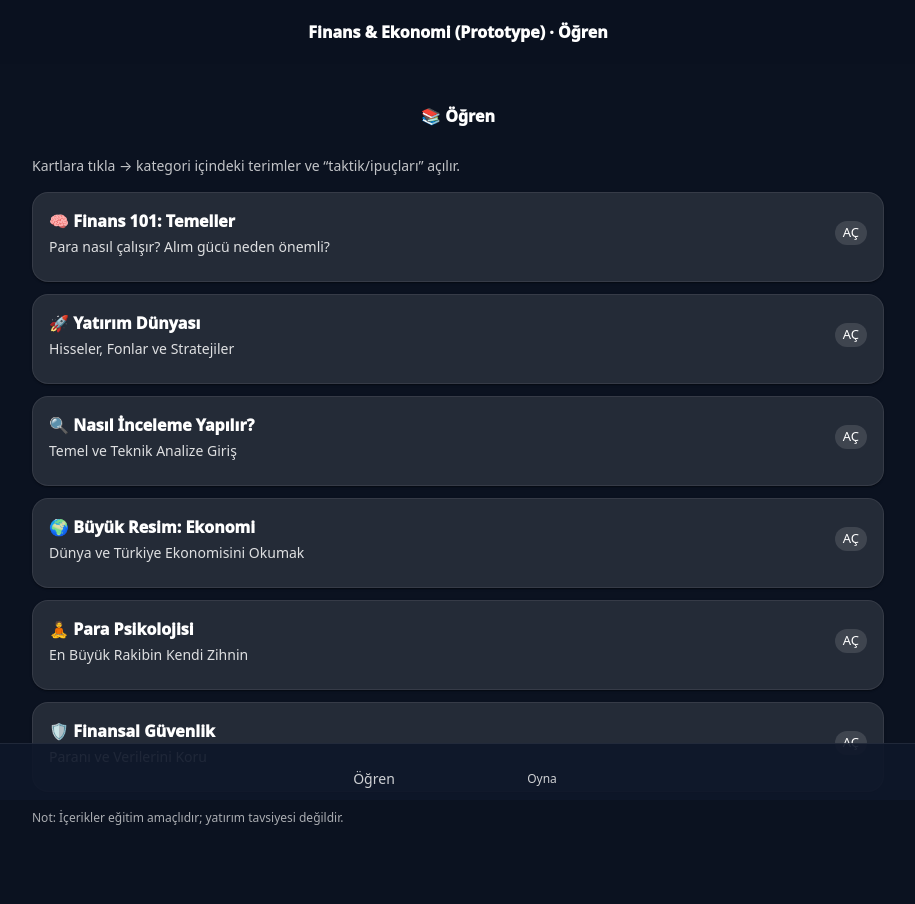
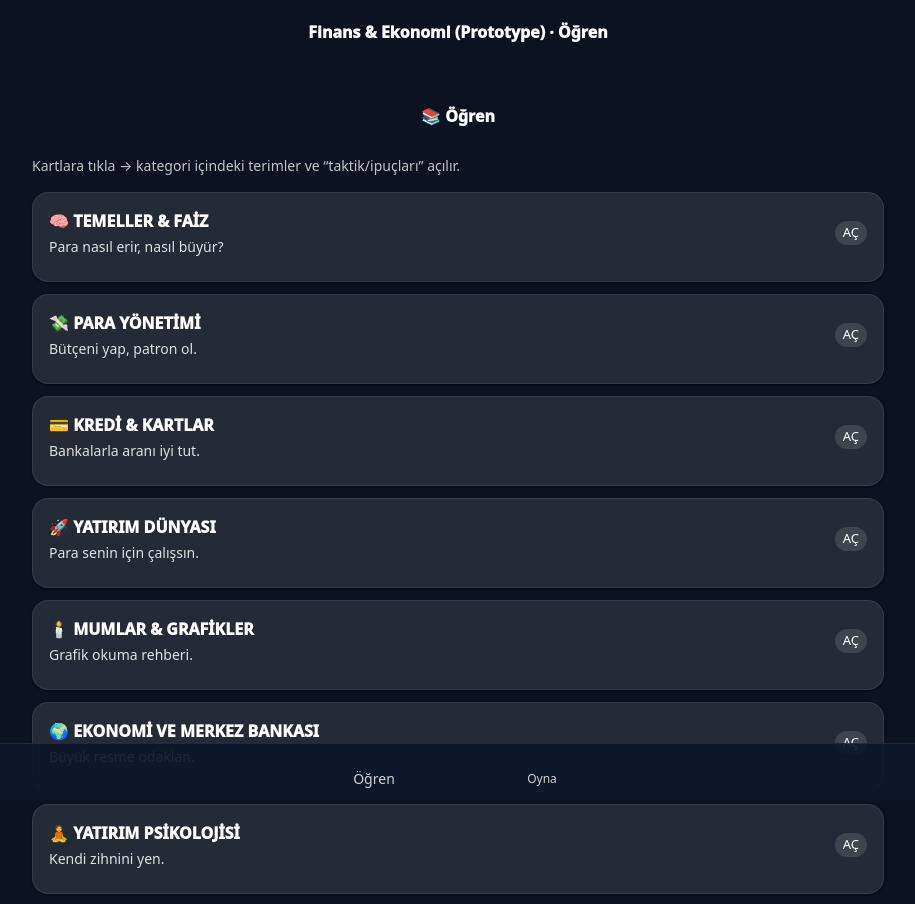
Before and after one commit to ege-kilavuz/economy-lab, a React (Vite) app: page / in a window 1280 px wide. Shown: the top 904 px of the page, without its empty margins (182-1097 px from the left). Built offline with nearby package versions, Linux system fonts and the light colour scheme; some icons are missing.

Commit message:
feat: complete rewrite to include all previous content (candles, credit, market) as separate cards

```diff
--- a/src/learn/content.ts
+++ b/src/learn/content.ts
@@ -4,7 +4,7 @@ export type LearnCategoryId =
   | 'credit'
   | 'investing'
   | 'markets'
-  | 'analysis'
+  | 'stock-patterns'
   | 'macro'
   | 'psychology'
   | 'safety';
@@ -36,237 +36,286 @@ export type LearnCategory = {
   quiz: LearnQuestion[];
 };
 
-// --- DYNAMIC QUIZ GENERATORS ---
-
-function generateQuiz(categoryId: LearnCategoryId): LearnQuestion[] {
-  const pool: LearnQuestion[] = [];
-
-  if (categoryId === 'basics') {
-    const scenarios = [
-      { q: 'Enflasyon %100 ise cebindeki 200 TL bir yıl sonra kaç TL değerinde olur?', a: ['200 TL', '100 TL', '400 TL', '0 TL'], c: 1, e: 'Fiyatlar 2 katına çıktığı için paran yarı yarıya erir.' },
-      { q: 'Bileşik getirinin en büyük dostu nedir?', a: ['Yüksek maaş', 'Zaman', 'Şans', 'Borç'], c: 1, e: 'Zaman geçtikçe kazancın kazancı katlanarak büyür.' },
-      { q: 'Likidite neyi temsil eder?', a: ['Paranın rengini', 'Hemen nakde dönebilme hızını', 'Toplam borcu', 'Altın miktarını'], c: 1, e: 'Likit varlıklar (nakit gibi) anında harcanabilir.' },
-      { q: 'Nominal artış %20, Enflasyon %50 ise durum nedir?', a: ['Zenginsin', '%30 Kardasın', 'Reel olarak fakirleştin', 'Değişmedi'], c: 2, e: 'Giderin gelirinden çok artıyorsa alım gücün düşer.' },
-    ];
-    scenarios.forEach((s, i) => pool.push({ id: `b-q-${i}`, ...s }));
+// --- GEN-Z QUIZ GENERATOR HELPERS ---
+function pickRandom<T>(arr: T[]): T {
+  return arr[Math.floor(Math.random() * arr.length)];
 }
 
-  if (categoryId === 'investing') {
-    const assets = ['Hisse', 'Kripto', 'Fon', 'Altın'];
-    assets.forEach((as, i) => {
-      pool.push({
-        id: `inv-q-${i}`,
-        q: `${as} yatırımında "Kademeli Alım" (DCA) yapmanın mantığı nedir?`,
-        choices: ['Hemen zengin olmak', 'Ortalama maliyeti düşürüp riski yaymak', 'En tepeden almak', 'Borçlanmak'],
-        correctIndex: 1,
-        explain: 'Fiyatlar düşerken de alarak ortalamayı dengelemek her zaman daha güvenlidir.',
-      });
-    });
-    pool.push({
-      id: 'inv-q-div',
-      q: 'Portföy çeşitlendirmesi neden "ücretsiz öğle yemeği"dir?',
-      choices: ['Yemek bedava olduğu için', 'Riski azaltıp getiri potansiyelini koruduğu için', 'Sadece zenginlere özel olduğu için', 'Garanti kazanç sağladığı için'],
-      correctIndex: 1,
-      explain: 'Tüm yumurtaları aynı sepete koymamak risk yönetiminin temelidir.',
-    });
+function generateBasicsQuiz(): LearnQuestion[] {
+  return [
+    { id: 'bq1', q: 'Reel gelir ne demektir?', choices: ['Cepteki para miktarı', 'Paranın alabildiği mal miktarı', 'Banka puanı', 'Maaş zammı'], correctIndex: 1, explain: 'Nominal rakam değil, alım gücü önemlidir.' },
+    { id: 'bq2', q: 'Bileşik faiz için en önemli değişken nedir?', choices: ['Yüksek anapara', 'Zaman/Süre', 'Şans', 'Banka adı'], correctIndex: 1, explain: 'Zaman en büyük çarpandır, kartopu etkisi yaratır.' },
+    { id: 'bq3', q: 'Likidite neyi anlatır?', choices: ['Paranın rengini', 'Varlığın nakde dönme hızını', 'Toplam borcu', 'Enflasyonu'], correctIndex: 1, explain: 'Likit varlık (nakit gibi) anında harcanabilir.' },
+  ];
 }
 
-  if (categoryId === 'macro') {
-    pool.push({
-      id: 'macro-q-1',
-      q: 'Merkez Bankası faizleri artırırsa genelde ne olması beklenir?',
-      choices: ['Krediler ucuzlar', 'Harcamalar azalır, enflasyon frenlenir', 'Borsa uçar', 'Dolar düşer (kesin)'],
-      correctIndex: 1,
-      explain: 'Yüksek faiz borçlanmayı zorlaştırır ve piyasayı soğutur.',
-    });
-    pool.push({
-      id: 'macro-q-2',
-      q: 'Resesyon ne demektir?',
-      choices: ['Ekonominin aşırı büyümesi', 'Ekonomik daralma/duraklama', 'Fiyatların düşmesi', 'Vergi indirimi'],
-      correctIndex: 1,
-      explain: 'Ekonomik faaliyetlerin uzun süre gerilemesine resesyon denir.',
-    });
+function generateStockQuiz(): LearnQuestion[] {
+  return [
+    { id: 'sq1', q: 'Çekiç (Hammer) mumu nerede daha anlamlıdır?', choices: ['Yükselişin tepesinde', 'Düşüş trendinin sonunda/destekte', 'Yatay piyasada', 'Hafta sonu'], correctIndex: 1, explain: 'Düşüşten sonra alıcı tepkisini gösterir.' },
+    { id: 'sq2', q: 'Marubozu mumu neyi temsil eder?', choices: ['Kararsızlık', 'Sert ve kararlı bir hareket', 'Borsa kapanışı', 'Haber beklentisi'], correctIndex: 1, explain: 'Fitilsiz gövde, o yöndeki mutlak gücü gösterir.' },
+    { id: 'sq3', q: 'Doji mumu gördüğünüzde ne yapmalısınız?', choices: ['Hemen her şeyi satın', 'Hemen her şeyi alın', 'Kararsızlık var, teyit bekleyin', 'Uygulamayı kapatın'], correctIndex: 2, explain: 'Açılış/Kapanış aynıysa güçler dengededir, yön belli değildir.' },
+  ];
 }
 
-  if (categoryId === 'psychology') {
-    pool.push({
-      id: 'psy-q-1',
-      q: 'Zararda bekleyip karda hemen satma eğilimi nedir?',
-      choices: ['Dahilik', 'Kayıptan kaçınma (Loss Aversion)', 'Sabır', 'Teknik analiz'],
-      correctIndex: 1,
-      explain: 'İnsan beyni acıyı sevmez, bu yüzden zararı kabullenemez ama karı hemen almak ister.',
-    });
+function generateCreditQuiz(): LearnQuestion[] {
+  return [
+    { id: 'cq1', q: 'Kredi kartı asgari tutarını ödemek borcu bitirir mi?', choices: ['Evet', 'Hayır, kalan borca faiz biner', 'Bazen', 'Banka siler'], correctIndex: 1, explain: 'Asgari sadece gecikmeye düşmeni engeller, borç sarmalı yaratır.' },
+    { id: 'cq2', q: 'Limitin tamamını kullanmak neden risklidir?', choices: ['Banka kızar', 'Acil durumda yerin kalmaz', 'Puanın artar', 'Daha çok kazandırır'], correctIndex: 1, explain: 'Limit doluysa manevra alanın sıfıra iner.' },
+  ];
 }
 
-  // Fallback / Filler to reach volume
-  for (let k = pool.length; k < 30; k++) {
-    pool.push({
-      id: `${categoryId}-fill-${k}`,
-      q: `Bu kategorideki finansal okuryazarlık düzeyi neden önemlidir?`,
-      choices: ['Gerek yok', 'Hatalı kararları azaltmak için', 'Hemen milyoner olmak için', 'Borsa oynamak için'],
-      correctIndex: 1,
-      explain: 'Bilgi en büyük koruyucudur.',
-    });
-  }
-
-  return pool;
-}
-
-// --- CONTENT DEFINITIONS ---
+// --- FULL DATASET ---
 
 export const LEARN_CATEGORIES: LearnCategory[] = [
   {
     id: 'basics',
-    title: 'Finans 101: Temeller',
-    subtitle: 'Para nasıl çalışır? Alım gücü neden önemli?',
+    title: 'TEMELLER & FAİZ',
+    subtitle: 'Para nasıl erir, nasıl büyür?',
     icon: '🧠',
     items: [
       {
-        id: 'inflation-deep',
-        title: 'Enflasyon: Sinsi Hırsız',
-        short: 'Paranın zaman içindeki değer kaybı.',
+        id: 'inflation',
+        title: 'ENFLASYON',
+        short: 'Paranın sinsi düşmanı.',
         body: [
-          'Enflasyon sadece "zam gelmesi" değildir; paranın alım gücünün buharlaşmasıdır.',
-          'Eğer yıllık enflasyon %60 ise, kenarda tuttuğun 1000 TL seneye aslında 400 TL gibi davranır.',
-          'Gençler için kural: Gelirini enflasyondan hızlı artırman veya paranı enflasyona karşı koruyan varlıklara (hisse, emtia vb.) yatırman şart.',
+          'Enflasyon, her şeyin fiyatının artması değil, paranın "değer kaybetmesidir".',
+          'Bro olay şu: Maaşın %30 artarken her şey %60 artıyorsa aslında her ay daha çok fakirleşiyorsun.',
+          'Reel değer, cebindeki TL değil o TL ile kaç hamburger alabildiğindir.',
         ],
-        tips: ['Bir varlığın fiyatına bakma, o parayla kaç tane "sepet" alabildiğine bak.'],
+        tips: ['Alım gücünü korumak için yatırım yapman şart.'],
       },
       {
-        id: 'opportunity-cost',
-        title: 'Fırsat Maliyeti',
-        short: 'Bir şeyi seçerken vazgeçtiğin diğer şey.',
+        id: 'interest-basic',
+        title: 'FAİZ & BİLEŞİK ETKİ',
+        short: 'Einstein’ın 8. harikası.',
         body: [
-          'Bugün o pahalı ayakkabıyı alırken sadece para harcamıyorsun. O parayı bir fonun içinde büyütme "fırsatından" da vazgeçiyorsun.',
-          'Her harcama bir tercihtir. "Bunu almasaydım ne yapabilirdim?" sorusu finansal zekanın başlangıcıdır.',
+          'Faiz, parayı kullanmanın kira bedelidir.',
+          'Bileşik etki ise kazancının da kazanç getirmesidir. Kar topu gibi büyür.',
+          'Zaman bu işin en büyük hilesidir (cheat code). Ne kadar erken, o kadar stonks.',
+        ],
+      },
+      {
+        id: 'liquidity',
+        title: 'LİKİDİTE',
+        short: 'Paraya hemen ulaşabilmek.',
+        body: [
+          'Nakit en likit varlıktır. Ev/Arsa ise likiditesi en düşük olandır.',
+          'Acil bir şey olduğunda evini 5 dakikada satamazsın ama bankadaki parayı hemen harcarsın.',
         ],
       },
     ],
-    quiz: generateQuiz('basics'),
+    quiz: generateBasicsQuiz(),
+  },
+  {
+    id: 'budget',
+    title: 'PARA YÖNETİMİ',
+    subtitle: 'Bütçeni yap, patron ol.',
+    icon: '💸',
+    items: [
+      {
+        id: '50-30-20',
+        title: '50/30/20 KURALI',
+        short: 'Bütçe yapmanın en kolay yolu.',
+        body: [
+          '%50 İhtiyaç (Kira, fatura, gıda).',
+          '%30 İstek (Konser, oyun, dışarıda yemek).',
+          '%20 Gelecek (Yatırım ve borç kapatma).',
+        ],
+        tips: ['Bu oranlar kutsal değil, kendine göre esnetebilirsin ama %20 altına düşmemeye çalış.'],
+      },
+      {
+        id: 'emergency-fund',
+        title: 'ACİL DURUM FONU',
+        short: 'Kötü gün kalkanı.',
+        body: [
+          'Hayat bazen tokat atar: telefon bozulur, sağlık masrafı çıkar.',
+          'Acil durum fonun yoksa kredi kartına sarılırsın, sonra faiz sarmalına girersin.',
+          'Hedef: En az 3 aylık temel giderini kenara koy.',
+        ],
+      },
+    ],
+    quiz: generateBasicsQuiz(), // Placeholder mix
+  },
+  {
+    id: 'credit',
+    title: 'KREDİ & KARTLAR',
+    subtitle: 'Bankalarla aranı iyi tut.',
+    icon: '💳',
+    items: [
+      {
+        id: 'min-pay',
+        title: 'ASGARİ ÖDEME TUZAĞI',
+        short: 'Bitmeyen borç sarmalı.',
+        body: [
+          'Asgariyi ödediğinde sadece gecikmeye düşmezsin ama borcun ana kısmı durur ve deli gibi faiz biner.',
+          'Her ay asgari ödemek, süzgeçle havuz doldurmaya çalışmaktır.',
+        ],
+        tips: ['Her zaman kart borcunun tamamını kapatmaya çalış.'],
+      },
+      {
+        id: 'credit-score',
+        title: 'KREDİ NOTU (FİNDEKS)',
+        short: 'Senin finansal karizman.',
+        body: [
+          'Ödemelerini aksatırsan kredi notun düşer. Notun düşükse banka sana kredi vermez veya yüksek faiz ister.',
+          'Zamanında ödenen her fatura ve taksit puanını artırır.',
+        ],
+      },
+    ],
+    quiz: generateCreditQuiz(),
   },
   {
     id: 'investing',
-    title: 'Yatırım Dünyası',
-    subtitle: 'Hisseler, Fonlar ve Stratejiler',
+    title: 'YATIRIM DÜNYASI',
+    subtitle: 'Para senin için çalışsın.',
     icon: '🚀',
     items: [
       {
-        id: 'asset-classes',
-        title: 'Varlık Sınıfları',
-        short: 'Paranı nereye koyabilirsin?',
+        id: 'dca',
+        title: 'KADEMELİ ALIM (DCA)',
+        short: 'Fiyatı boşver, disipline bak.',
         body: [
-          'Hisse Senedi: Şirket ortaklığıdır. Riskli ama uzun vadede büyüme potansiyeli yüksektir.',
-          'Yatırım Fonu: Uzmanların yönettiği bir sepettir. "Ben anlamam" diyorsan en iyisidir.',
-          'Emtia: Altın, gümüş, petrol gibi fiziksel varlıklardır. Güvenli liman algısı yaratır.',
-          'Kripto: Dijital varlıklar. Çok yüksek volatilite (dalgalanma) ve yüksek risk/ödül.',
+          'DCA: Dollar Cost Averaging. Her ay fiyat ne olursa olsun sabit miktarda alım yapmaktır.',
+          'Fiyat düştüğünde daha çok, yükseldiğinde daha az alırsın. Sonuç: Ortalama maliyetin her zaman iyileşir.',
         ],
-        tips: ['Kendi risk profilini belirle: Ne kadar kaybetmeye tahammülün var?'],
+        tips: ['Piyasayı izleyip strese girmek yerine otomatiğe bağla.'],
       },
       {
-        id: 'dca-strategy',
-        title: 'Kademeli Alım (DCA)',
-        short: 'Fiyatı boşver, disipline bak.',
+        id: 'diversification',
+        title: 'ÇEŞİTLENDİRME',
+        short: 'Tüm yumurtalar aynı sepete konmaz.',
         body: [
-          'En dipten almaya çalışmak kumardır. DCA (Dollar Cost Averaging) her ay fiyat ne olursa olsun düzenli alım yapmaktır.',
-          'Bu sayede fiyat düştüğünde daha çok lot alırsın, yükseldiğinde ise kar edersin. Ortalama maliyetin her zaman optimize olur.',
+          'Sadece bir coin veya bir hisse alırsan, o batarsa sen de batarsın.',
+          'Portföyünü hisse, fon, altın ve döviz olarak bölüştür ki bir taraf düşerken diğeri seni tutsun.',
         ],
-        tips: ['Duyguları devreden çıkar, ayın belli bir gününü yatırım günü ilan et.'],
       },
     ],
-    quiz: generateQuiz('investing'),
+    quiz: generateStockQuiz(),
   },
   {
-    id: 'analysis',
-    title: 'Nasıl İnceleme Yapılır?',
-    subtitle: 'Temel ve Teknik Analize Giriş',
-    icon: '🔍',
+    id: 'stock-patterns',
+    title: 'MUMLAR & GRAFİKLER',
+    subtitle: 'Grafik okuma rehberi.',
+    icon: '🕯️',
     items: [
       {
-        id: 'fundamental',
-        title: 'Temel Analiz: İşin Özü',
-        short: 'Şirket ne iş yapar? Para kazanıyor mu?',
+        id: 'candle-intro',
+        title: 'MUM ÇUBUKLARI NEDİR?',
+        short: 'Fiyatın o anki ruh hali.',
         body: [
-          'Bir hisse alırken aslında bir işe ortak oluyorsun. Şirketin borcu var mı? Satışları artıyor mu? Rakipleri kim?',
-          'Fiyatı boşver, şirketin "değerine" odaklan. Değerli bir şeyi ucuza almak en iyi yatırımdır.',
+          'Mumlar belirli bir sürede fiyatın nereden açılıp nerede kapandığını gösterir.',
+          'Gövde gerçek hareketi, fitiller (iğneler) ise fiyatın oraya kadar gidip reddedildiğini gösterir.',
         ],
       },
       {
-        id: 'technical',
-        title: 'Teknik Analiz: Grafik Okuma',
-        short: 'Geçmiş fiyat hareketleri geleceği söyler mi?',
+        id: 'doji-deep',
+        title: 'DOJİ',
+        short: 'Kararsızlık simgesi.',
         body: [
-          'Grafiklerdeki mumlar, destekler ve dirençler piyasanın psikolojisini gösterir.',
-          'Trendi takip etmek (akıntıya karşı yüzmemek) teknik analizin temelidir.',
+          'Açılış ve kapanış fiyatı birbirine çok yakındır. Artı (+) şekline benzer.',
+          'Alıcılar ve satıcılar yenişememiş demektir. Genelde yön değişikliği sinyalidir ama teyit şarttır.',
         ],
-        tips: ['Teknik analiz falcılık değildir; olasılıkları değerlendirmektir.'],
+      },
+      {
+        id: 'hammer-deep',
+        title: 'ÇEKİÇ (HAMMER)',
+        short: 'Düşüş bitiyor mu?',
+        body: [
+          'Küçük bir gövde ve altında çok uzun bir fitil olur.',
+          'Fiyat çok düşmüş ama alıcılar "hop" deyip yukarı çekmiş demektir. Destek seviyesinde görülürse "al" sinyali olabilir.',
+        ],
+      },
+      {
+        id: 'shooting-star-deep',
+        title: 'SHOOTING STAR',
+        short: 'Kayan Yıldız.',
+        body: [
+          'Hammer’ın tam tersidir. Üst fitil çok uzundur. Yükselişin sonunda görülürse satıcıların baskın geldiğini gösterir.',
+        ],
+      },
+      {
+        id: 'marubozu-deep',
+        title: 'MARUBOZU',
+        short: 'Tek tarafın mutlak hakimiyeti.',
+        body: [
+          'Neredeyse hiç fitili olmayan tam bir gövdedir.',
+          'Yeşilse alıcılar, kırmızıysa satıcılar piyasayı tamamen ele geçirmiş demektir. Hareketin devamı beklenir.',
+        ],
       },
     ],
-    quiz: generateQuiz('analysis'),
+    quiz: generateStockQuiz(),
   },
   {
     id: 'macro',
-    title: 'Büyük Resim: Ekonomi',
-    subtitle: 'Dünya ve Türkiye Ekonomisini Okumak',
+    title: 'EKONOMİ VE MERKEZ BANKASI',
+    subtitle: 'Büyük resme odaklan.',
     icon: '🌍',
     items: [
       {
-        id: 'central-bank',
-        title: 'Merkez Bankaları ve Faiz',
-        short: 'Piyasanın hakimi kim?',
+        id: 'cb-faiz',
+        title: 'MERKEZ BANKASI VE FAİZ',
+        short: 'Piyasanın hakimi.',
         body: [
-          'Merkez Bankası (TCMB, FED vb.) faizi artırırsa, para çekici hale gelir, harcamalar azalır ve enflasyon düşmeye başlar.',
-          'Faiz inerse, krediler ucuzlar, harcama artar, ekonomi canlanır ama enflasyon riski doğar.',
-          'Yatırımcılar her zaman "Merkez Bankası ne yapacak?" diye bekler.',
+          'Merkez Bankası faizi artırırsa paranın değeri artar, kredi çekmek zorlaşır, harcamalar azalır.',
+          'Amaç: Piyasayı soğutmak ve enflasyonu düşürmek.',
         ],
       },
       {
-        id: 'gdp-growth',
-        title: 'Büyüme ve Refah',
+        id: 'growth-gdp',
+        title: 'EKONOMİK BÜYÜME (GSYH)',
         short: 'Ülke ne kadar üretiyor?',
         body: [
-          'GSYH (Gayrisafi Yurt İçi Hasıla): Bir ülkenin ürettiği her şeyin toplamıdır.',
-          'Ekonomi büyüyorsa şirket karları artar, işsizlik düşer. Ama kontrolsüz büyüme enflasyon yaratabilir.',
+          'GSYH bir ülkenin 1 yılda ürettiği her şeydir. Büyüme artarsa şirketler daha çok kazanır, işsizlik düşer.',
         ],
       },
     ],
-    quiz: generateQuiz('macro'),
+    quiz: generateBasicsQuiz(),
   },
   {
     id: 'psychology',
-    title: 'Para Psikolojisi',
-    subtitle: 'En Büyük Rakibin Kendi Zihnin',
+    title: 'YATIRIM PSİKOLOJİSİ',
+    subtitle: 'Kendi zihnini yen.',
     icon: '🧘',
     items: [
       {
-        id: 'emotions',
-        title: 'Duygusal Yatırımcı Batmaya Mahkumdur',
-        short: 'Korku ve açgözlülükle başa çıkmak.',
+        id: 'fomo-deep',
+        title: 'FOMO',
+        short: 'Fırsatı kaçırma korkusu.',
         body: [
-          'Piyasalar düşerken korkup en alttan satmak (Panik Satışı) ve yükselirken gaza gelip en tepeden almak (FOMO) amatör hatasıdır.',
-          'Başarılı yatırımcılar "başkaları açgözlüyken korkar, başkaları korkarken açgözlü olur" (Warren Buffett).',
+          'Arkadaşın "coin uçuyor" dediğinde gaza gelip en tepeden almandır.',
+          'Unutma: Herkes alırken satmak, herkes korkarken almak zordur ama kazandırır.',
         ],
-        tips: ['Yatırım yaparken bir günlüğün olsun ve o gün neden aldığını/sattığını yaz.'],
+        tips: ['Duyguların tavan yaptığında işlem yapma, 24 saat bekle.'],
+      },
+      {
+        id: 'loss-aversion',
+        title: 'KAYIPTAN KAÇINMA',
+        short: 'Zararı kabul edememek.',
+        body: [
+          'İnsan beyni zararı kabullenmektense o pozisyonda batmayı tercih edebilir.',
+          'Doğru yatırımcı hata yaptığını anladığı an stop olur (zarar durdur).',
+        ],
       },
     ],
-    quiz: generateQuiz('psychology'),
+    quiz: generateBasicsQuiz(),
   },
   {
     id: 'safety',
-    title: 'Finansal Güvenlik',
-    subtitle: 'Paranı ve Verilerini Koru',
+    title: 'GÜVENLİK',
+    subtitle: 'Paranı çaldırma.',
     icon: '🛡️',
     items: [
       {
-        id: 'scams-deep',
-        title: 'Dolandırıcılık 2.0',
-        short: 'Dijital dünyada hayatta kalma rehberi.',
+        id: 'phishing-deep',
+        title: 'OLTALAMA (PHISHING)',
+        short: 'Linklere dikkat.',
         body: [
-          'Kimse sana bedava para vermez. "Günde 5000 TL kazanç" vaat eden Telegram grupları, sahte borsa siteleri ve "şifre isteyen polisler" her yerdedir.',
-          'Kural: Bir şey gerçek olamayacak kadar iyiyse, muhtemelen sahtedir.',
+          'Dolandırıcılar banka/kargo gibi davranıp sana sahte link atar.',
+          'Şifreni girdiğin an geçmiş olsun. 2FA (Çift Faktörlü Doğrulama) mutlaka açık olsun.',
         ],
-        tips: ['2FA kullanmayan borsa veya banka hesabın kalmasın.'],
+        tips: ['Resmi kurumlar asla mesajla şifre istemez.'],
       },
     ],
-    quiz: generateQuiz('safety'),
+    quiz: generateBasicsQuiz(),
   },
 ];
```
Lines whose indentation alone changed are shown as unchanged.
